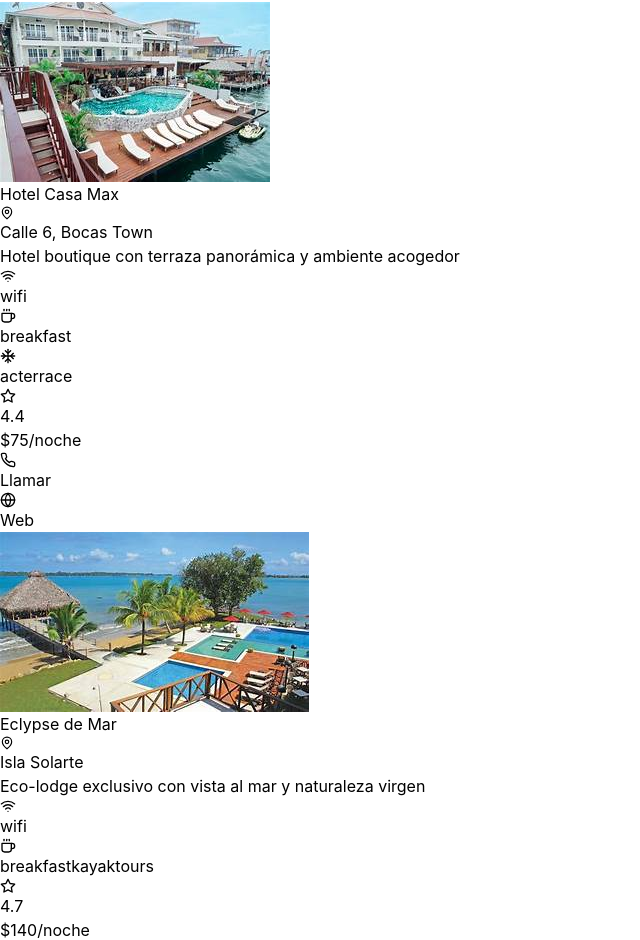
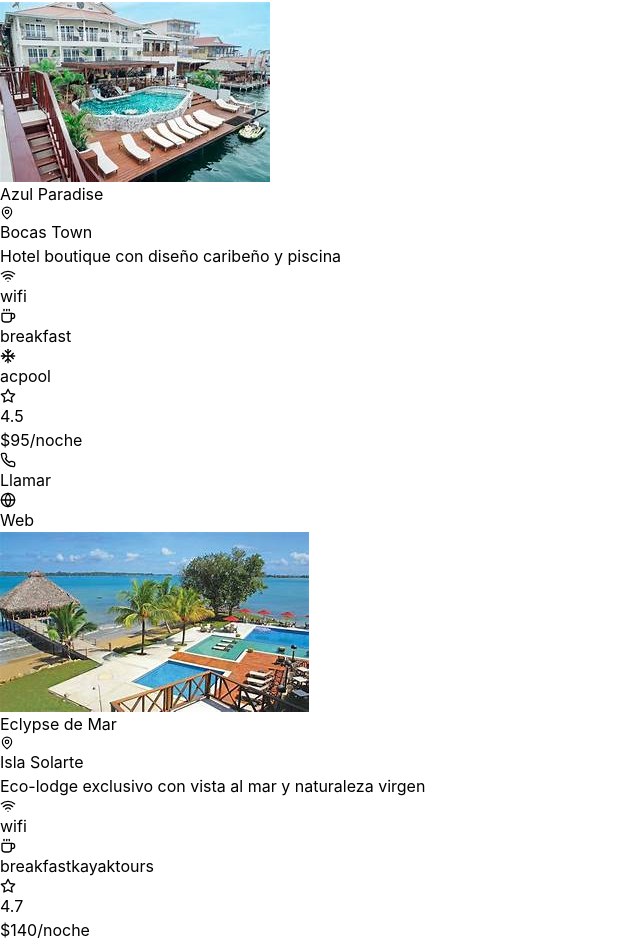
Before and after one commit to gringoglobalchanel-debug/bocas-vibe, a React (Vite) app: page /alojamiento in a window 1280 px wide. Shown: the part 1595-2535 px from the top of the page, without its empty margins (0-640 px from the left). Built offline with nearby package versions, Linux system fonts and the light colour scheme.

Commit message:
Update: Reemplazar Casa Max por Azul Paradise

```diff
--- a/src/components/Home/HotelsSectionFull.jsx
+++ b/src/components/Home/HotelsSectionFull.jsx
@@ -48,15 +48,15 @@ const HotelsSectionFull = () => {
     },
     {
       id: 3,
-      name: 'Hotel Casa Max',
-      price: 75,
-      rating: 4.4,
+      name: 'Azul Paradise',
+      price: 95,
+      rating: 4.5,
       image: hotel3,
-      location: 'Calle 6, Bocas Town',
+      location: 'Bocas Town',
       phone: '+507 757-9003',
-      website: 'https://www.hotelcasamax.com',
-      description: 'Hotel boutique con terraza panorámica y ambiente acogedor',
-      amenities: ['wifi', 'breakfast', 'ac', 'terrace'],
+      website: 'https://www.azulparadise.com',
+      description: 'Hotel boutique con diseño caribeño y piscina',
+      amenities: ['wifi', 'breakfast', 'ac', 'pool'],
       type: 'hotel',
       area: 'Bocas Town'
     },
```
